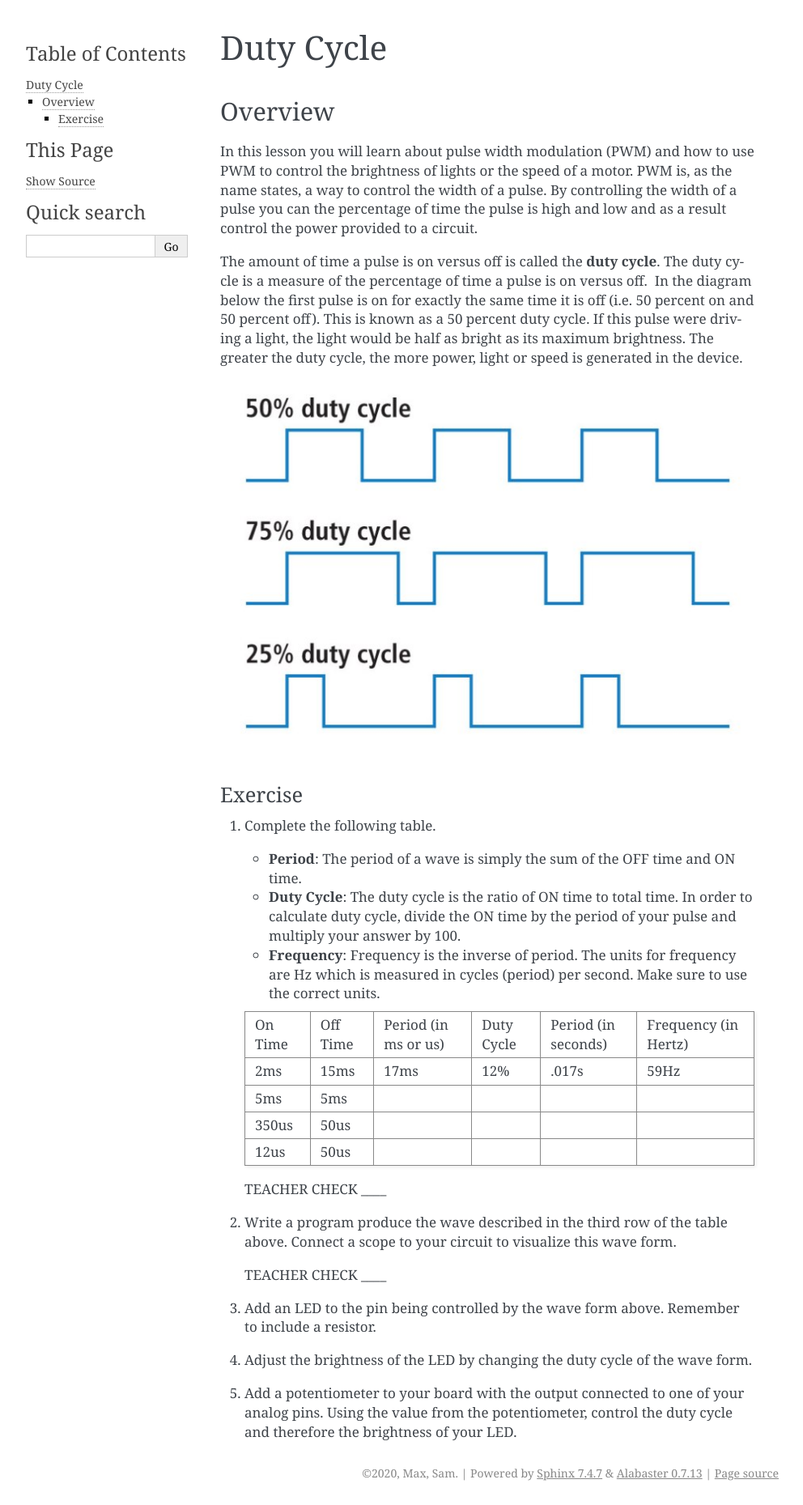
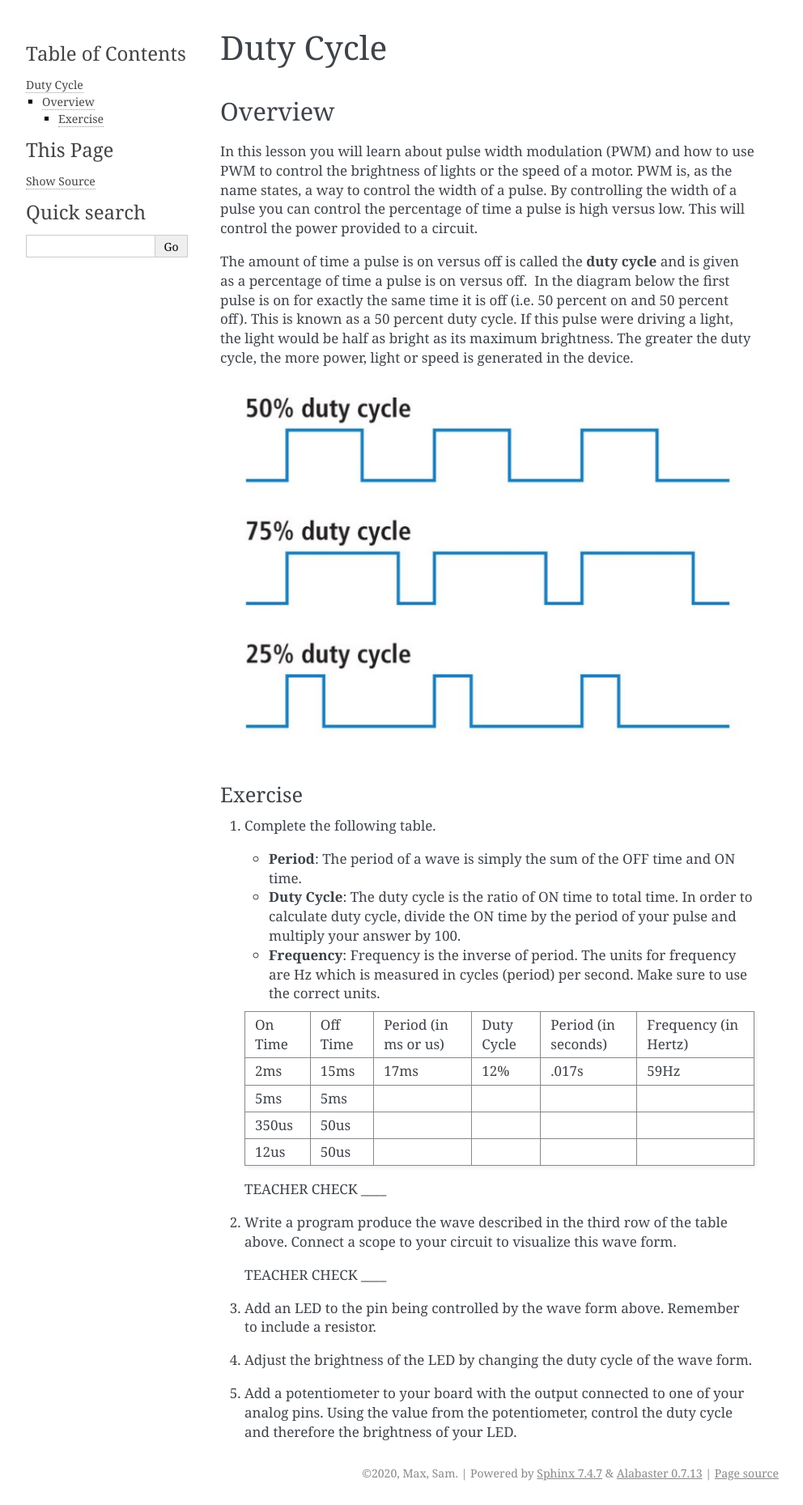
Before and after one commit to maxtkc/mvths-wiki, a Sphinx documentation site: the page built from docs/054-duty-cycle.rst, in a window 1280 px wide. Shown: the whole page at 81% size, without its empty margins (148-1140 px from the left). Built offline with Sphinx 7.4.7, drawn with Linux system fonts in a browser that asks for light colours; pages that are not in the unit, such as notebooks, are missing from menus.

Commit message:
Update 054-duty-cycle.rst

```diff
--- a/docs/054-duty-cycle.rst
+++ b/docs/054-duty-cycle.rst
@@ -4,9 +4,9 @@
 Overview
 --------
 
-In this lesson you will learn about pulse width modulation (PWM) and how to use PWM to control the brightness of lights or the speed of a motor. PWM is, as the name states, a way to control the width of a pulse. By controlling the width of a pulse you can the percentage of time the pulse is high and low and as a result control the power provided to a circuit.
+In this lesson you will learn about pulse width modulation (PWM) and how to use PWM to control the brightness of lights or the speed of a motor. PWM is, as the name states, a way to control the width of a pulse. By controlling the width of a pulse you can control the percentage of time a pulse is high versus low. This will control the power provided to a circuit.
 
-The amount of time a pulse is on versus off is called the **duty cycle**. The duty cycle is a measure of the percentage of time a pulse is on versus off.  In the diagram below the first pulse is on for exactly the same time it is off (i.e. 50 percent on and 50 percent off). This is known as a 50 percent duty cycle. If this pulse were driving a light, the light would be half as bright as its maximum brightness. The greater the duty cycle, the more power, light or speed is generated in the device.
+The amount of time a pulse is on versus off is called the **duty cycle** and is given as a percentage of time a pulse is on versus off.  In the diagram below the first pulse is on for exactly the same time it is off (i.e. 50 percent on and 50 percent off). This is known as a 50 percent duty cycle. If this pulse were driving a light, the light would be half as bright as its maximum brightness. The greater the duty cycle, the more power, light or speed is generated in the device.
 
 .. figure:: images/image112.png
    :alt:
```
